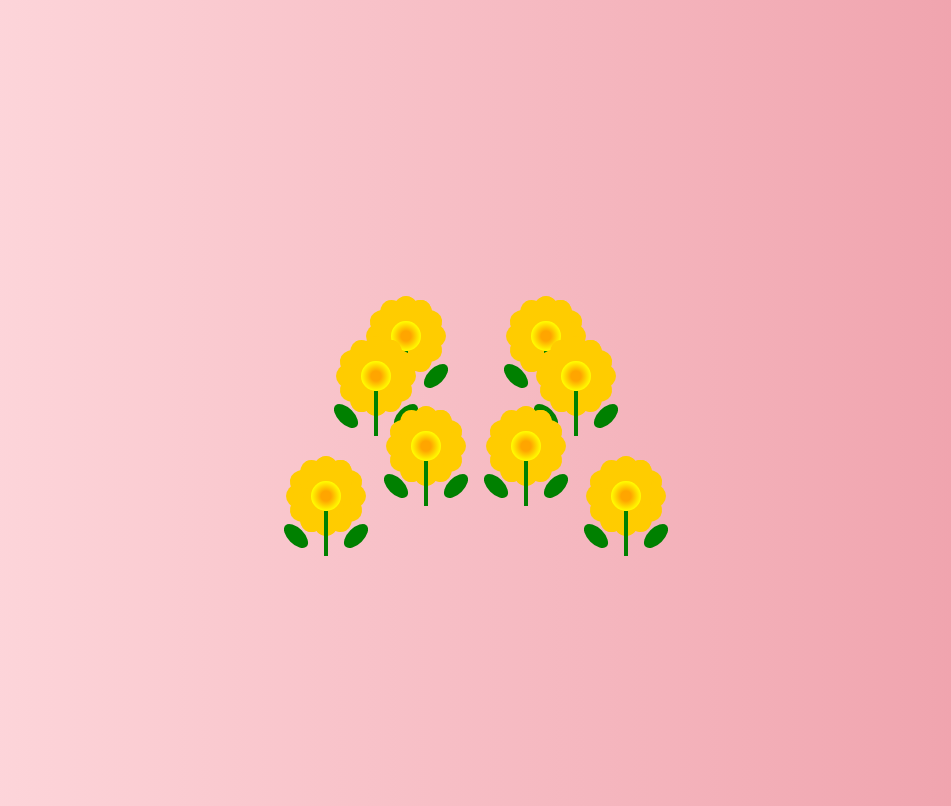
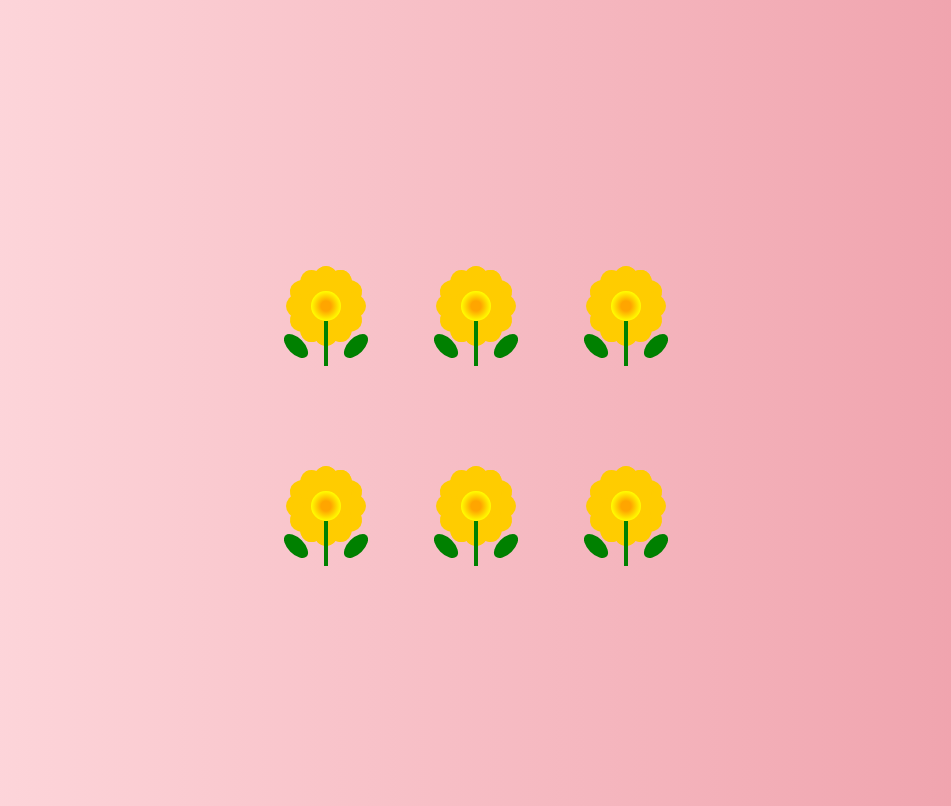
Before and after one commit to bahamut26/Cami-Cami, a plain HTML site: page index.html in a window 1280 px wide. Shown: the part 73-879 px from the top of the page, without its empty margins (164-1115 px from the left). Drawn offline with Linux system fonts and the light colour scheme.

Commit message:
Update index.html

```diff
--- a/index.html
+++ b/index.html
@@ -3,7 +3,7 @@
 <head>
     <meta charset="UTF-8">
     <meta name="viewport" content="width=device-width, initial-scale=1.0">
-    <title>Girasoles en Forma de Corazón</title>
+    <title>Girasoles Mágicos</title>
     <style>
         body {
             margin: 0;
@@ -26,23 +26,10 @@
             font-weight: bold;
             margin-top: 20px;
         }
-
-        @keyframes titleAnimation {
-            0% {
-                color: #ff4081;
-            }
-            50% {
-                color: #e91e63;
-            }
-            100% {
-                color: #ff4081;
-            }
-        }
-
     </style>
 </head>
 <body>
-    <h1>💖 Eres la mejor amiga del mundo, te amo mucho Cami 💖</h1>
+    <h1>💖 Girasoles en Formas Hermosas 💖</h1>
 
     <canvas id="canvas"></canvas>
 
@@ -51,8 +38,6 @@
         const ctx = canvas.getContext("2d");
         canvas.width = window.innerWidth;
         canvas.height = window.innerHeight;
-
-        let hearts = [];
 
         function drawPetal(x, y, width, height, angle, color) {
             ctx.save();
@@ -93,24 +78,24 @@
             drawPetal(x + 30, y + 40, 15, 8, -Math.PI / 4, "green"); // Hoja derecha
         }
 
-        function drawHeartShape() {
+        function drawSunflowerPattern() {
+            // Coordenadas organizadas en dos filas de tres girasoles
             const positions = [
-                {x: canvas.width / 2 - 70, y: canvas.height / 2 - 70},
-                {x: canvas.width / 2 + 70, y: canvas.height / 2 - 70},
-                {x: canvas.width / 2 - 100, y: canvas.height / 2 - 30},
-                {x: canvas.width / 2 + 100, y: canvas.height / 2 - 30},
-                {x: canvas.width / 2 - 50, y: canvas.height / 2 + 40},
-                {x: canvas.width / 2 + 50, y: canvas.height / 2 + 40},
-                {x: canvas.width / 2 - 150, y: canvas.height / 2 + 90},
-                {x: canvas.width / 2 + 150, y: canvas.height / 2 + 90}
+                {x: canvas.width / 2 - 150, y: canvas.height / 2 - 100}, // Fila superior - izquierda
+                {x: canvas.width / 2, y: canvas.height / 2 - 100}, // Fila superior - centro
+                {x: canvas.width / 2 + 150, y: canvas.height / 2 - 100}, // Fila superior - derecha
+                {x: canvas.width / 2 - 150, y: canvas.height / 2 + 100}, // Fila inferior - izquierda
+                {x: canvas.width / 2, y: canvas.height / 2 + 100}, // Fila inferior - centro
+                {x: canvas.width / 2 + 150, y: canvas.height / 2 + 100}, // Fila inferior - derecha
             ];
 
+            // Dibujar girasoles en cada posición
             positions.forEach(pos => {
                 drawSunflower(pos.x, pos.y);
             });
         }
 
-        drawHeartShape();
+        drawSunflowerPattern(); // Llamada para dibujar los girasoles en el patrón
 
     </script>
 </body>
```
